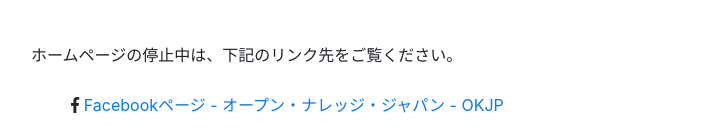
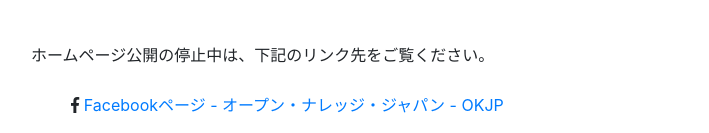
Before and after one commit to okfj/okfj.github.io, a plain HTML site: page index.html in a window 1280 px wide. Shown: the part 269-402 px from the top of the page, without its empty margins (54-763 px from the left). Drawn offline with nearby package versions, Linux system fonts and the light colour scheme.

Commit message:
Update index.html

```diff
--- a/index.html
+++ b/index.html
@@ -33,7 +33,7 @@
     <div class="row" style="margin-top: 30px;">
         <div class="col-sm-12">
             <p>
-            ホームページの停止中は、下記のリンク先をご覧ください。
+            ホームページ公開の停止中は、下記のリンク先をご覧ください。
             </p>
         </div>
     </div>
```
